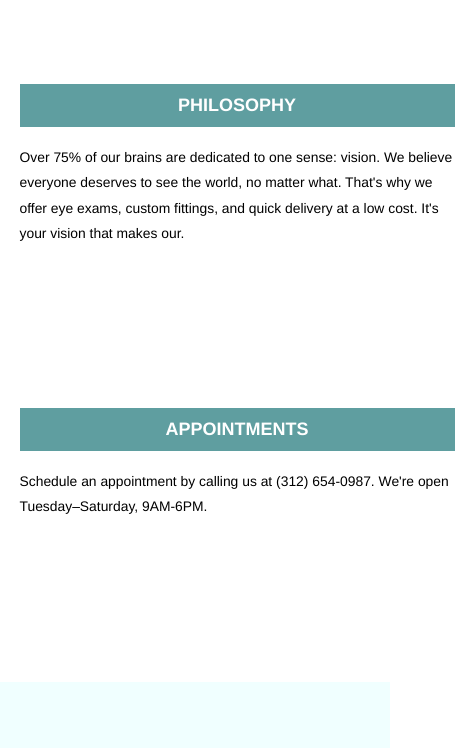
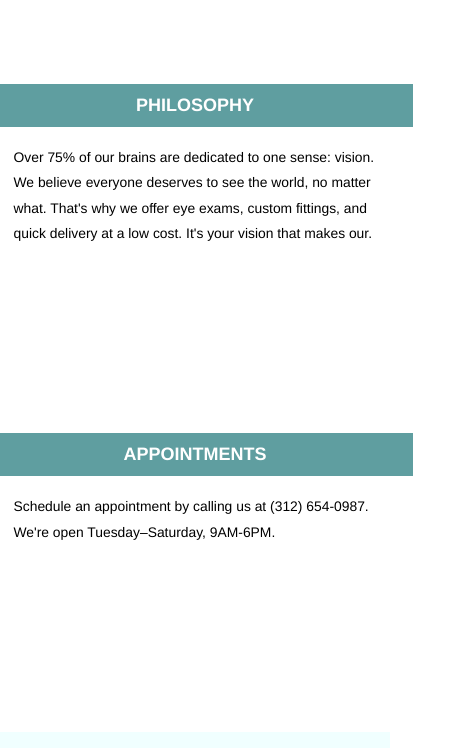
Before and after one commit to inthatdress/tortoiseshell_optics, a plain HTML site: page index.html in a window 390 px wide. Shown: the part 848-1596 px from the top of the page, 455 px wide, since content can reach past the window. Drawn offline with Linux system fonts and the light colour scheme.

Commit message:
fix H2 on mobile

```diff
--- a/resources/css/style.css
+++ b/resources/css/style.css
@@ -206,25 +206,30 @@ h2 {
     display: flex;
     justify-content: flex-start;
     flex-direction: column;
-    width: 100%;
+    margin: 0;
   }
   .admin {
     width: 100%;
     display: flex;
-    justify-content: flex-start;
+    justify-content: center;
+    align-content: center;
     flex-flow: column wrap;
     text-align: left;
+
     font-size: .77rem;
+
+
   }
   .admin h2 {
-    max-width: 100%;
     width: 100%;
     font-size: 1rem;
     font-style: uppercase;
     text-align: center;
+
   }
   p {
-    margin-bottom: 4rem;
+    margin: 0 2rem 4rem 2rem;
+
   }
 }
 
```
